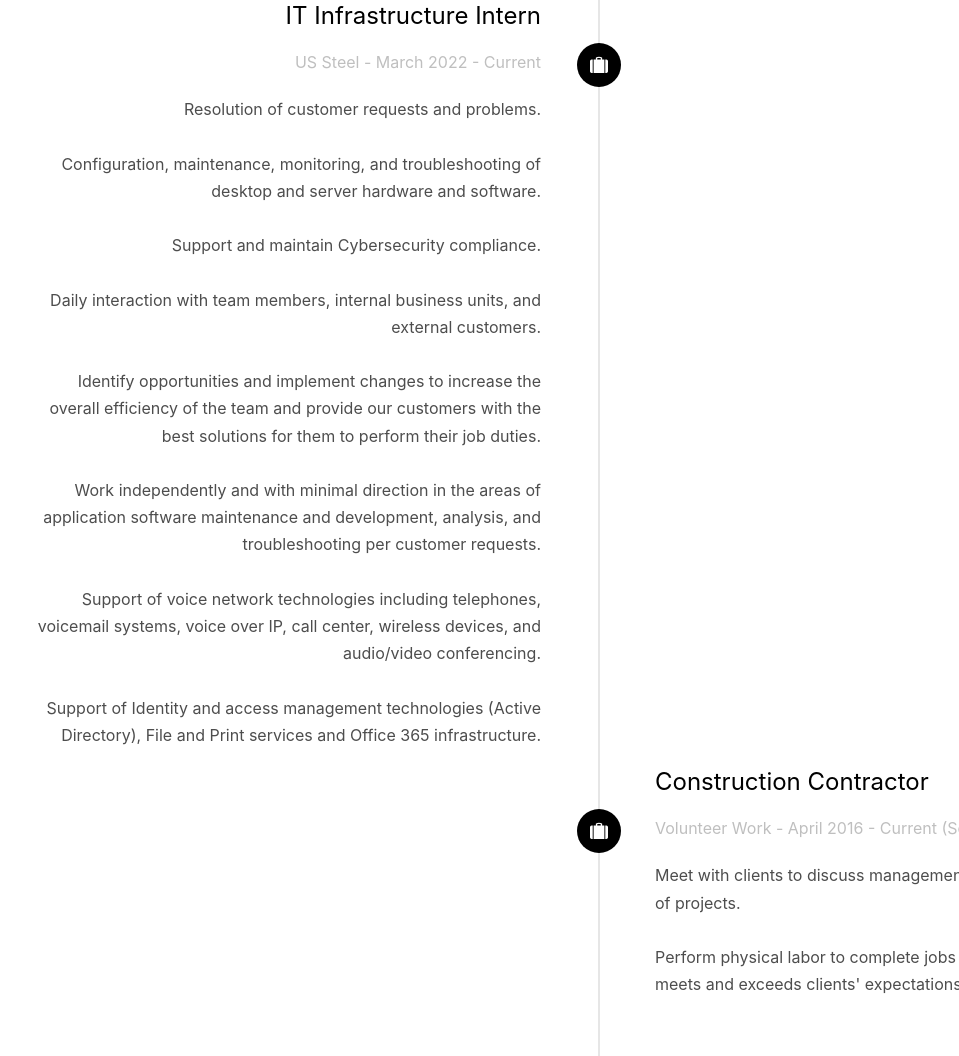
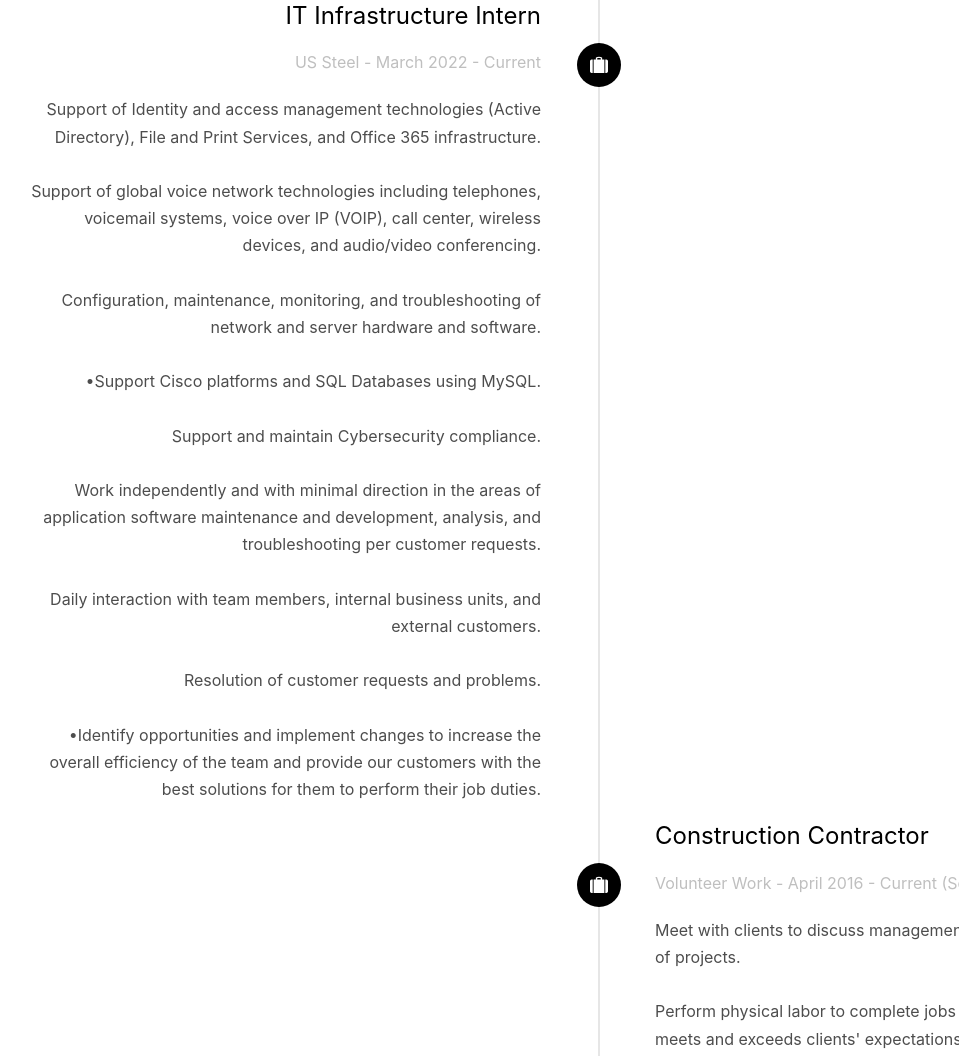
Before and after one commit to tylerhillard5/tylerhillard5.github.io, a plain HTML site: page index.html in a window 1280 px wide. Shown: the part 1163-2219 px from the top of the page, without its empty margins (42-1001 px from the left). Drawn offline with Linux system fonts and the light colour scheme; files whose address does not match are found by name.

Commit message:
Update of Resume Bullets

```diff
--- a/index.html
+++ b/index.html
@@ -133,22 +133,24 @@
 									<span class="company">US Steel - March 2022 - Current</span>
 								</div>
 								<div class="timeline-body">
-									<p>Resolution of customer requests and problems.</p>
+									<p>Support of Identity and access management technologies (Active Directory), File and Print Services, and Office 365 infrastructure.</p>
 									<br>
-									<p>Configuration, maintenance, monitoring, and troubleshooting of desktop and server hardware and software. </p>
+									<p>Support of global voice network technologies including telephones, voicemail systems, voice over IP (VOIP), call center, wireless devices, and audio/video conferencing.
+									</p>
+									<br>
+									<p>Configuration, maintenance, monitoring, and troubleshooting of network and server hardware and software.</p>
+									<br>
+									<p>•Support Cisco platforms and SQL Databases using MySQL.</p>
 									<br>
 									<p>Support and maintain Cybersecurity compliance.</p>
 									<br>
-									<p>Daily interaction with team members, internal business units, and external customers. </p>
-									<br>
-									<p>Identify opportunities and implement changes to increase the overall efficiency of the team and provide our customers with the best solutions for them to perform their job duties. </p>
-									<br>
 									<p>Work independently and with minimal direction in the areas of application software maintenance and development, analysis, and troubleshooting per customer requests.</p>
 									<br>
-									<p>Support of voice network technologies including telephones, voicemail systems, voice over IP, call center, wireless devices, and audio/video conferencing.</p>
+									<p>Daily interaction with team members, internal business units, and external customers.</p>
 									<br>
-									<p>Support of Identity and access management technologies (Active Directory), File and Print services and Office 365 infrastructure.
-									</p>
+									<p>Resolution of customer requests and problems.</p>
+									<br>
+									<p>•Identify opportunities and implement changes to increase the overall efficiency of the team and provide our customers with the best solutions for them to perform their job duties.</p>
 								</div>
 							</div>
 						</li>
```
